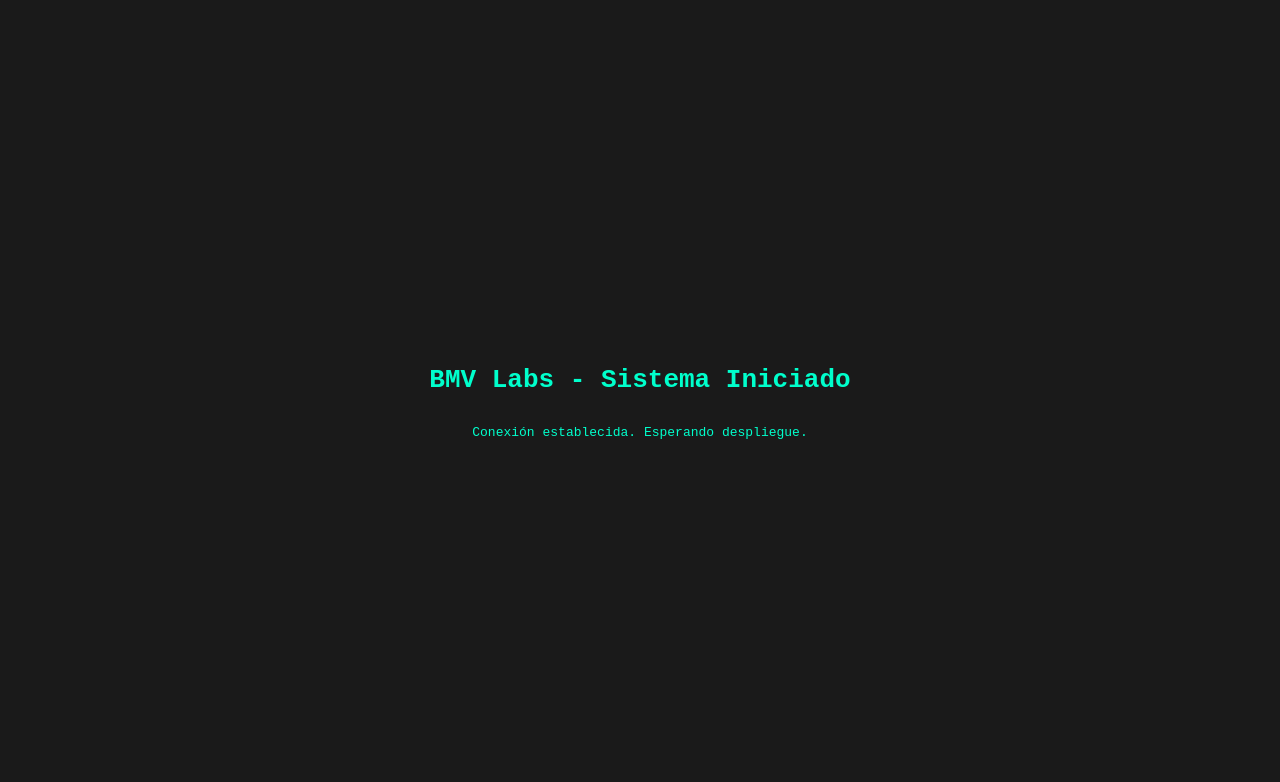
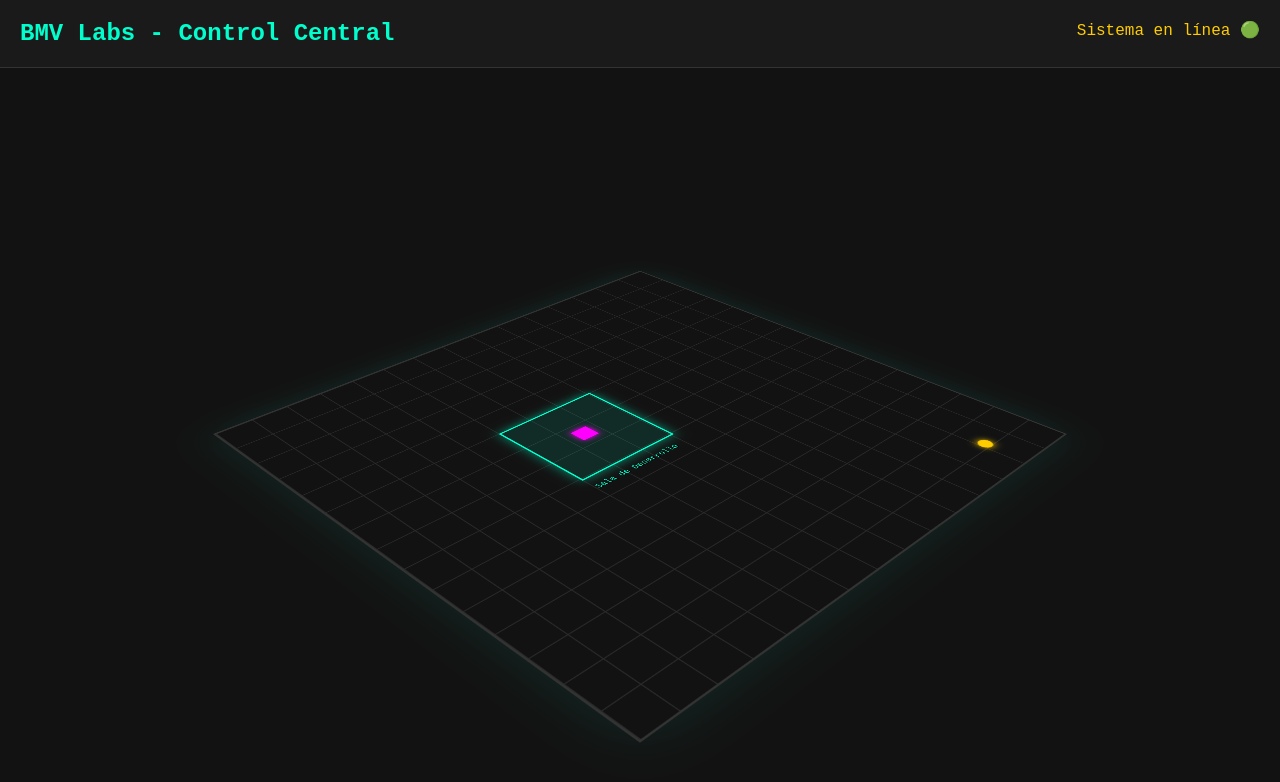
Before and after one commit to test210819271219-web/bmv-labs-office, a React (Vite) app: page / in a window 1280 px wide. Shown: the top 782 px of the page. Built offline with nearby package versions, Linux system fonts and the light colour scheme.

Commit message:
Update App.jsx

```diff
--- a/src/App.jsx
+++ b/src/App.jsx
@@ -1,8 +1,29 @@
 function App() {
   return (
-    <div style={{ backgroundColor: '#1a1a1a', color: '#00ffcc', height: '100vh', display: 'flex', flexDirection: 'column', justifyContent: 'center', alignItems: 'center', fontFamily: 'monospace' }}>
-      <h1>BMV Labs - Sistema Iniciado</h1>
-      <p>Conexión establecida. Esperando despliegue.</p>
+    <div style={{ display: 'flex', flexDirection: 'column', height: '100vh' }}>
+
+      {/* Barra superior */}
+      <header style={{ padding: '20px', background: '#1a1a1a', borderBottom: '1px solid #333', display: 'flex', justifyContent: 'space-between', zIndex: 10 }}>
+        <h2 style={{ margin: 0, color: '#00ffcc' }}>BMV Labs - Control Central</h2>
+        <div style={{ color: '#ffcc00' }}>Sistema en línea 🟢</div>
+      </header>
+
+      {/* Plano isométrico */}
+      <main className="isometric-container">
+        <div className="isometric-grid">
+
+          {/* Sala de Desarrollo */}
+          <div className="server-room">
+            <div className="doctor-cube"></div>
+            <div style={{ position: 'absolute', bottom: '-25px', left: '0', fontSize: '10px', textShadow: '1px 1px 0 #000' }}>Sala de Desarrollo</div>
+          </div>
+
+          {/* Mascota Misi */}
+          <div className="misi-pet"></div>
+
+        </div>
+      </main>
+
     </div>
   );
 }
```
